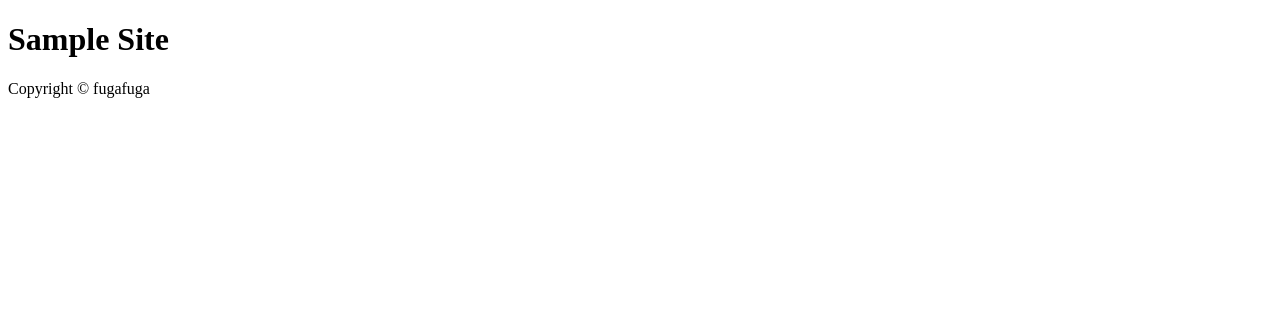
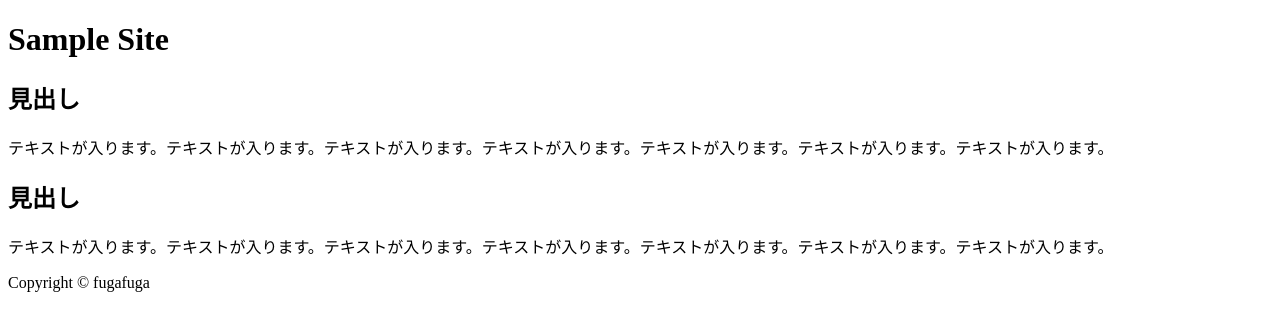
Before and after one commit to oosugi20/start-git, a plain HTML site: page htdocs/index.html in a window 1280 px wide. Drawn offline with Linux system fonts and the light colour scheme.

Commit message:
トップページ完成

```diff
--- a/htdocs/index.html
+++ b/htdocs/index.html
@@ -10,6 +10,16 @@
 <h1 class="mod-header-h">Sample Site</h1>
 <!-- /.mod-header --></div>
 
+<div class="mod-body">
+<h2 class="mod-body-h">見出し</h2>
+<p class="mod-body-p">テキストが入ります。テキストが入ります。テキストが入ります。テキストが入ります。テキストが入ります。テキストが入ります。テキストが入ります。</p>
+<!-- /.mod-body --></div>
+
+<div class="mod-body">
+<h2 class="mod-body-h">見出し</h2>
+<p class="mod-body-p">テキストが入ります。テキストが入ります。テキストが入ります。テキストが入ります。テキストが入ります。テキストが入ります。テキストが入ります。</p>
+<!-- /.mod-body --></div>
+
 <div class="mod-footer">
 <p class="mod-footer-copyright">Copyright &copy; fugafuga</p>
 <!-- /.mod-footer --></div>
```
